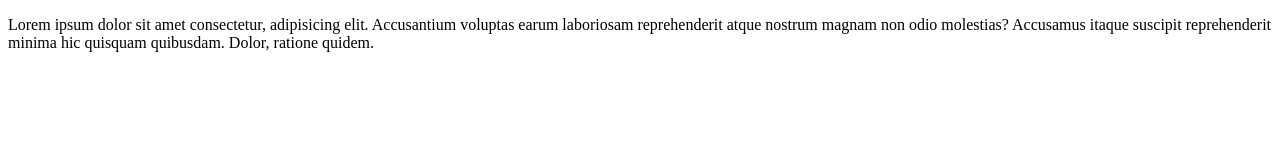
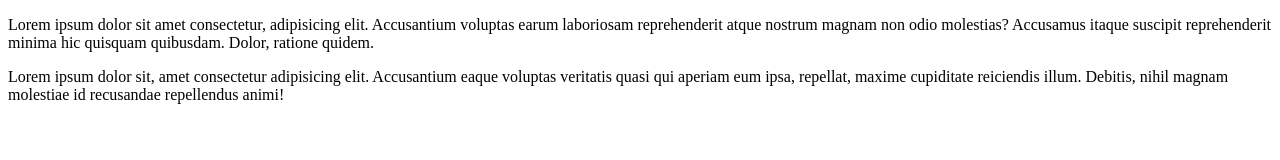
Before and after one commit to MORDECAI336699/git-my-class, a plain HTML site: page index.html in a window 1280 px wide. Drawn offline with Linux system fonts and the light colour scheme.

Commit message:
updated with the new file

```diff
--- a/index.html
+++ b/index.html
@@ -7,6 +7,6 @@
 </head>
 <body>
     <p>Lorem ipsum dolor sit amet consectetur, adipisicing elit. Accusantium voluptas earum laboriosam reprehenderit atque nostrum magnam non odio molestias? Accusamus itaque suscipit reprehenderit minima hic quisquam quibusdam. Dolor, ratione quidem.</p>
-
+   <p>Lorem ipsum dolor sit, amet consectetur adipisicing elit. Accusantium eaque voluptas veritatis quasi qui aperiam eum ipsa, repellat, maxime cupiditate reiciendis illum. Debitis, nihil magnam molestiae id recusandae repellendus animi!</p>
 </body>
 </html>
```
